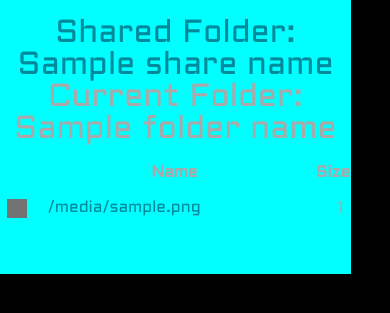
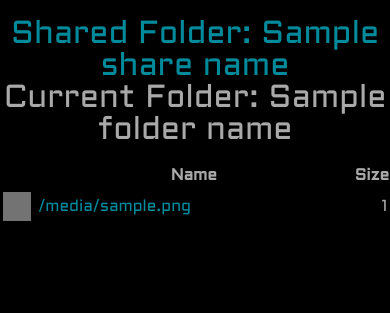
Before and after one commit to EPiC-Inc/vaporous, a Flask app: template app_flask/templates/shared_folder.html in a window 390 px wide. Shown: the top 313 px of the page. Run offline with Flask 3, Linux system fonts and the light colour scheme; the template is opened without the code that fills it: most values are stand-ins (such as "Sample title", 1, 10 or a date in 2020); grey boxes are pictures that could not be loaded.

Commit message:
THIS ONE FUCKING

```diff
--- a/app_flask/static/style.css
+++ b/app_flask/static/style.css
@@ -347,6 +347,7 @@ span:hover a::after, tr:hover a::after, a:hover::after {
     flex-grow: 6; */
     position: relative;
     width: auto;
+    word-break: break-all;
 }
 .file_size {
     min-width: max-content;
@@ -410,9 +411,11 @@ td:first-child {
         grid-template-columns: 1fr;
     }
     #file_container {
-        background-color: aqua;
         margin: 0;
-        width: 90%;
+        width: 100%;
+    }
+    .file_select * * {
+        padding: 0.1rem;
     }
     td:nth-of-type(4), th:nth-of-type(4) {
         display: none;
```
